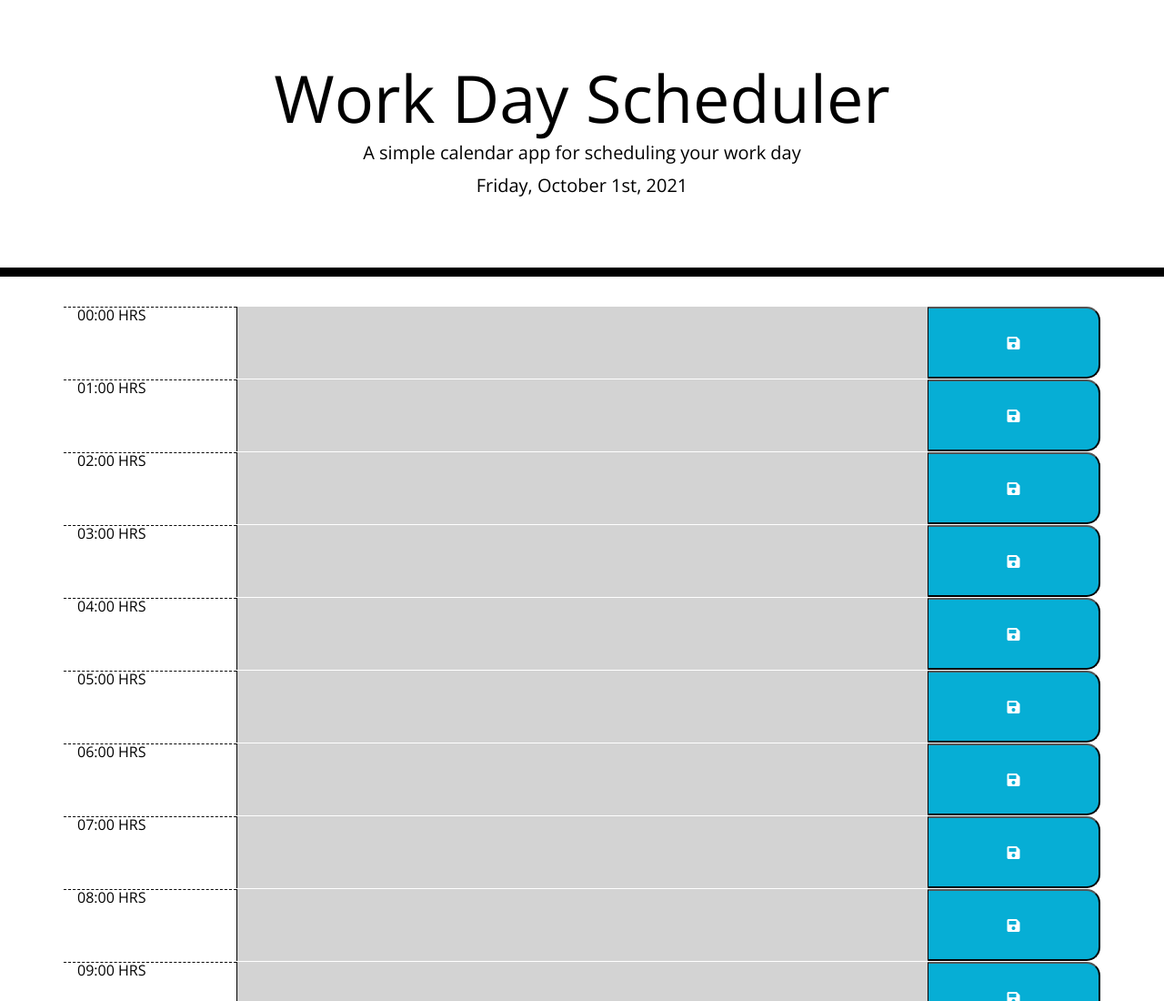
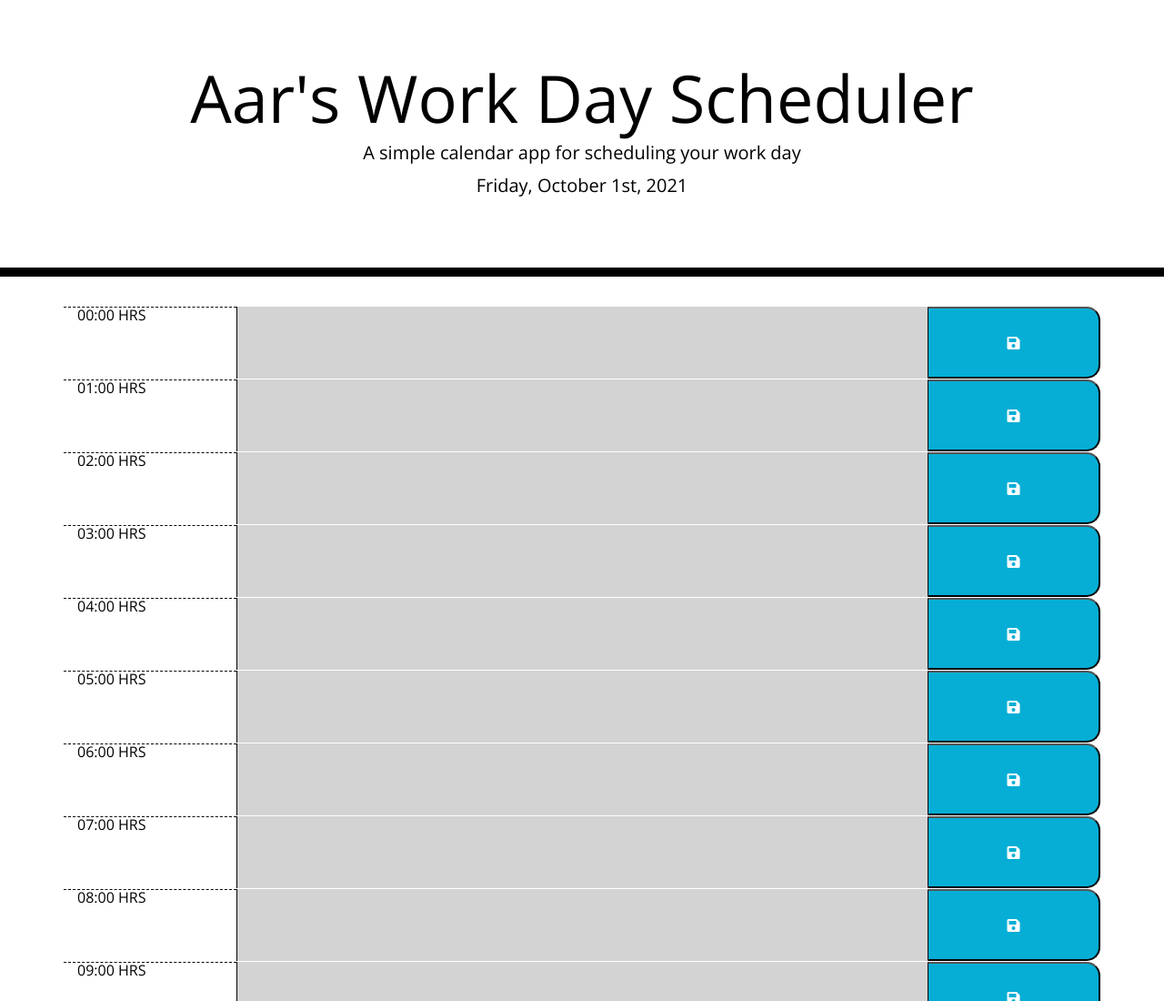
Before and after one commit to AarKaiser/assignment05, a plain HTML site: page index.html in a window 1280 px wide. Shown: the top 1100 px of the page at 91% size. Drawn offline with nearby package versions, Linux system fonts and the light colour scheme.

Commit message:
adding name to title

```diff
--- a/index.html
+++ b/index.html
@@ -22,7 +22,7 @@
 
   <body>
     <header class="jumbotron">
-      <h1 class="display-3">Work Day Scheduler</h1>
+      <h1 class="display-3">Aar's Work Day Scheduler</h1>
       <p class="lead">A simple calendar app for scheduling your work day</p>
       <p id="currentDate" class="lead"></p>
     </header>
```
